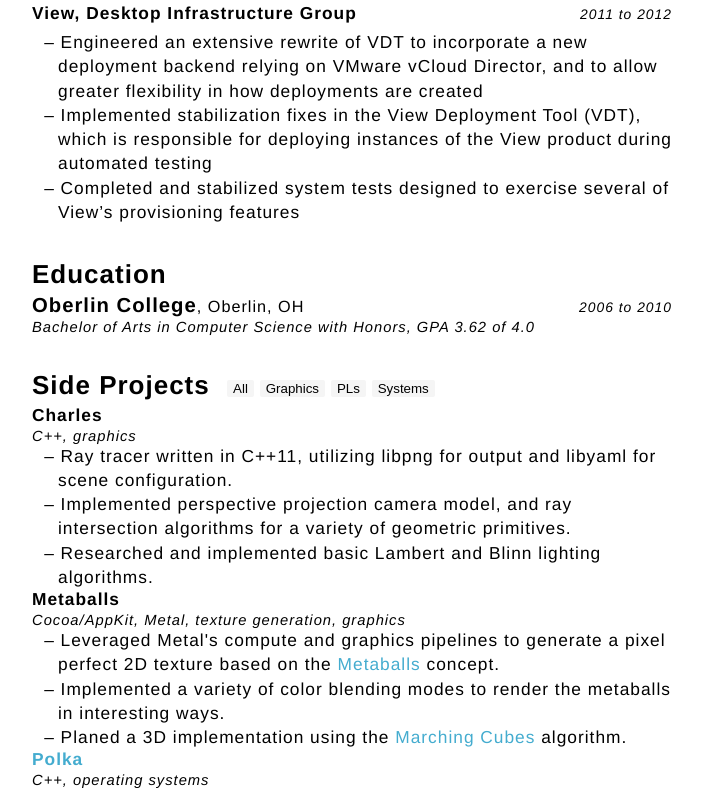
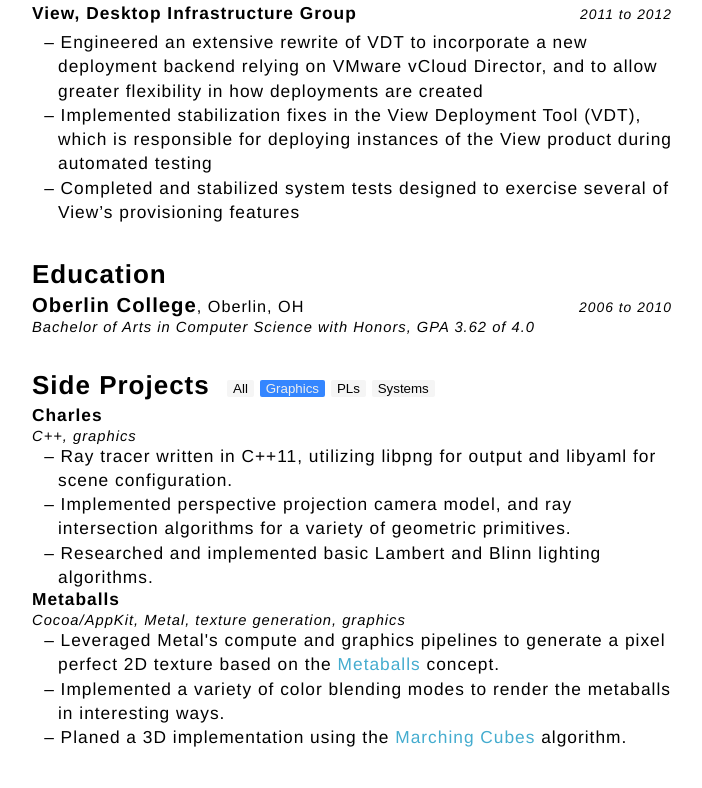
Before and after one commit to erynofwales/erynwells.me, a plain HTML site: page root/resume.html in a window 1280 px wide. Both pictures are taken after a click on the button "Graphics". Shown: the part 977-1765 px from the top of the page, without its empty margins (288-990 px from the left). Drawn offline with Linux system fonts and the light colour scheme; a web font is replaced by a local one.

Commit message:
Finish up resume.js

```diff
--- a/root/resume.html
+++ b/root/resume.html
@@ -156,6 +156,6 @@
     </dl>
   </section>
 </main>
-<script src="resume.js"></script>
+<script src="./scripts/resume.js"></script>
 </body>
 </html>
--- a/root/resume.js
+++ /dev/null
@@ -1,42 +0,0 @@
-window.addEventListener('load', function() {
-  function toggleSelected(element) {
-    element.classList.toggle('selected');
-  }
-
-  function showAllElementsInList(list, show) {
-    for (var i = 0; i < list.length; i++) {
-      console.log('show');
-    }
-  }
-
-  var toggleButtons = document.querySelectorAll('button.toggle');
-  for (var i = 0; i < toggleButtons.length; i++) {
-    toggleButtons[i].addEventListener('click', function(event) {
-      toggleSelected(event.currentTarget);
-    });
-  }
-
-  var categoryButtons = document.querySelectorAll('.buttons button[class*="category-"]');
-  for (var i = 0; i < categoryButtons.length; i++) {
-    var btn = categoryButtons[i];
-    if (btn.classList.contains('category-all')) {
-      btn.addEventListener('click', function() {
-        showAllElementsInList(document.querySelectorAll('#side-projects .project'), true);
-
-        for (var i = 0; i < categoryButtons.length; i++) {
-          var btn = categoryButtons[i];
-          if (btn.classList.contains('category-all')) {
-            continue;
-          }
-          btn.classList.remove('selected');
-        }
-      });
-    } else {
-      btn.addEventListener('click', function() {
-        var allButton = document.querySelector('.buttons .category-all');
-        allButton.classList.remove('selected');
-        showAllElementsInList(document.querySelectorAll('#side-projects .
-      });
-    }
-  }
-});
--- /dev/null
+++ b/root/scripts/resume.js
@@ -0,0 +1,86 @@
+const sideProjects = {
+    allButton: null,
+    categoryButtons: [],
+    projects: [],
+
+    categoryStatus() {
+        const stat = {};
+        let showAll = this.allButton.classList.contains('selected');
+        this.categoryButtons.forEach((btn) => {
+            let c = btn.dataset.category;
+            stat[c] = showAll ? showAll : btn.classList.contains('selected');
+        });
+        return stat;
+    },
+
+    populate(projectsElement) {
+        const btn = projectsElement.querySelector('button[data-category="all"]');
+        this._setupAllButton(btn);
+
+        projectsElement.querySelectorAll('button[data-category]').forEach(function(btn) {
+            let category = btn.dataset.category;
+            if (category != null && category != 'all') {
+                sideProjects.categoryButtons.push(btn);
+                sideProjects._setupCategoryButton(btn);
+            }
+        });
+
+        this.projects = projectsElement.querySelectorAll('.project');
+    },
+
+    updateProjectVisibility() {
+        const stat = this.categoryStatus();
+        this.projects.forEach((proj) => {
+            let category = proj.dataset.category;
+            if (!stat[category]) {
+                proj.setAttribute('hidden', '');
+            } else {
+                proj.removeAttribute('hidden');
+            }
+        });
+    },
+
+    _setupAllButton(btn) {
+        this.allButton = btn;
+
+        btn.addEventListener('click', function() {
+            let toggledOn = this.classList.contains('selected');
+            if (!toggledOn) {
+                return;
+            }
+
+            sideProjects.categoryButtons.forEach((cBtn) => {
+                cBtn.classList.remove('selected');
+            });
+
+            sideProjects.updateProjectVisibility();
+        });
+    },
+
+    _setupCategoryButton(btn) {
+        btn.addEventListener('click', function() {
+            const stat = sideProjects.categoryStatus();
+            let noCategoriesSelected = Object.values(stat).every((v) => !v);
+            let allCategoriesSelected = Object.values(stat).every((v) => v);
+            if (noCategoriesSelected || allCategoriesSelected) {
+                sideProjects.allButton.click();
+            } else {
+                sideProjects.allButton.classList.remove('selected');
+            }
+            sideProjects.updateProjectVisibility();
+        });
+    },
+};
+
+window.addEventListener('load', function() {
+    // Set up toggle buttons.
+    document.querySelectorAll('button.toggle').forEach((btn) => {
+        btn.addEventListener('click', function(event) {
+            event.currentTarget.classList.toggle('selected');
+        });
+    });
+
+    const projectsElement = document.querySelector('#side-projects');
+    sideProjects.populate(projectsElement);
+    sideProjects.allButton.click();
+});
```
